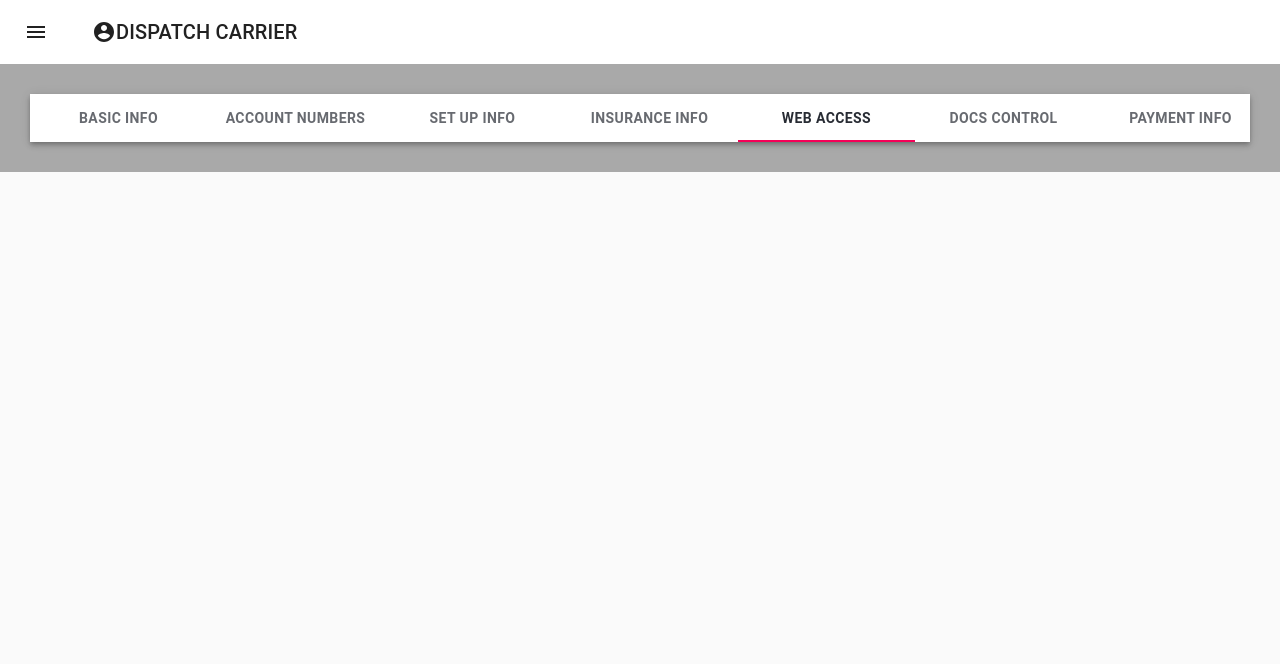
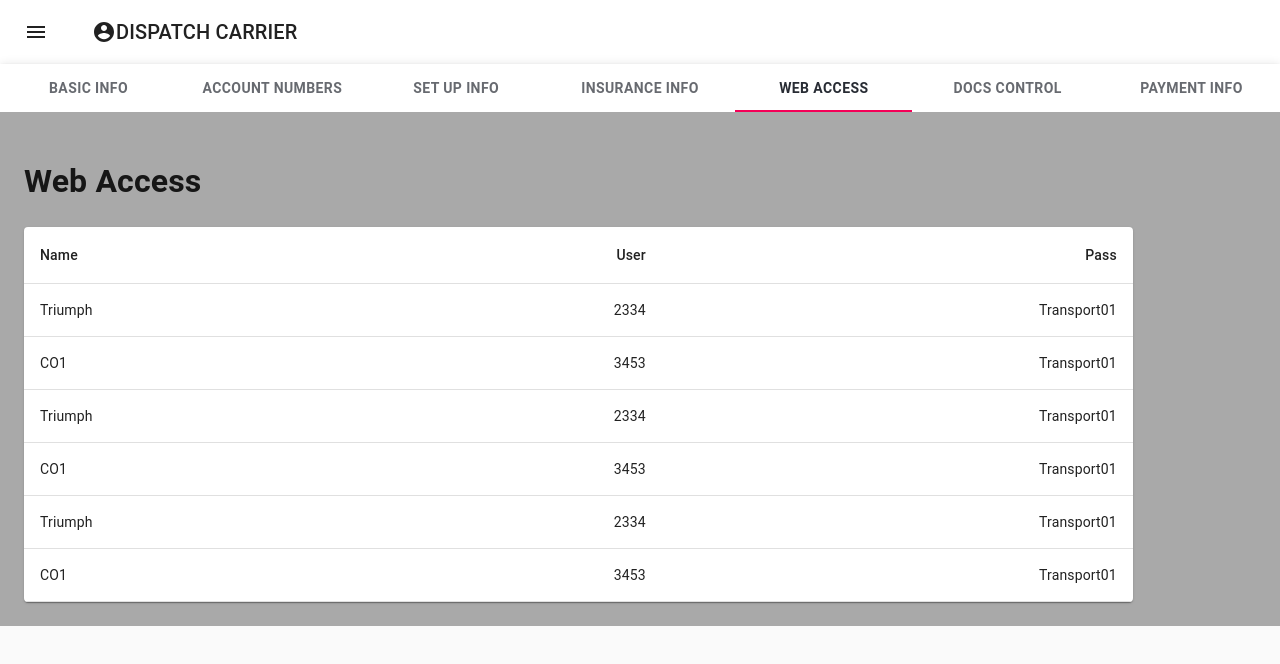
Before and after one commit to lgcastro710/form-app, a React (Create React App) app: page / in a window 1280 px wide. Both pictures are taken after a click on the tab "WEB ACCESS". Shown: the top 664 px of the page. Built offline with nearby package versions, Linux system fonts and the light colour scheme.

Commit message:
se agrego el componente table

```diff
--- a/package.json
+++ b/package.json
@@ -9,6 +9,7 @@
     "@testing-library/react": "^11.1.0",
     "@testing-library/user-event": "^12.1.10",
     "informed": "^3.23.0",
+    "material-table": "^1.69.2",
     "react": "^17.0.1",
     "react-dom": "^17.0.1",
     "react-scripts": "4.0.0",
--- a/src/App.css
+++ b/src/App.css
@@ -75,6 +75,7 @@ width: 60% !important;
 .form-center{
   justify-content: center;
   display: flex;
+  width: 90%;
 }
 .btns-form{
   display: flex;
--- /dev/null
+++ b/src/component/FormSetUp_2.js
@@ -0,0 +1,97 @@
+import {  Text,Scope, Option, Select} from 'informed';
+import { useForm } from '../hooks/useForm';
+
+export const FormSetUp_2= () => {
+    const [formvalues, getInputChange] = useForm({
+       ein:'',
+       clasification:'',
+       factoring:'',
+       factoring_mail:'',
+       dispatcher:'',
+       dispatch:'',
+       state_preference:'',
+    });
+
+    const submitSetUp_2 = (e) =>{
+        e.preventDefault()
+        console.log(formvalues)
+    }
+
+    const {ein,clasification,factoring,factoring_mail,dispatcher,dispatch,state_preference}= formvalues;
+        return (
+            <div className="contendor">
+                <div className="title-form">
+                    <h1>Set Up Info</h1>
+                </div>
+                <div className="form-center">
+                    <form onSubmit={submitSetUp_2}>
+                        <div className="content-inputs">
+
+                            <Scope scope="favorite">
+                                <label>EIN<Text
+                                field="ein"
+                                placeholder="text"
+                                initialValue={ein}
+                                onChange={getInputChange}
+                                /></label>
+                                <label>Company Clasification<Text
+                                field="clasification"
+                                placeholder="text"
+                                initialValue={clasification}
+                                onChange={getInputChange}
+                                /></label>
+                                <label>Factoring CO*<Text
+                                field="factoring"
+                                placeholder="text"
+                                initialValue={factoring}
+                                onChange={getInputChange}
+                                /></label>
+                                <label>Factoring Mail<Text
+                                field="factoring_mail"
+                                placeholder="text"
+                                initialValue={factoring_mail}
+                                onChange={getInputChange}
+                                /></label>
+                                <label>Dispatcher<Text
+                                field="dispatcher"
+                                placeholder="text"
+                                initialValue={dispatcher}
+                                onChange={getInputChange}
+                                /></label>
+                                <label>Dispatch<Text
+                                field="dispatch"
+                                placeholder="text"
+                                initialValue={dispatch}
+                                onChange={getInputChange}
+                                /></label>
+                                <label>
+                                    State Preference
+                                    <Select
+                                    field="state_preference"
+                                    initialValue={state_preference}
+                                    onChange={getInputChange}
+                                    >
+                                        <Option value="" disabled>
+                                        STATE SELECT
+                                        </Option>
+                                        <Option value="ny">NY</Option>
+                                        <Option value="ca">CA</Option>
+                                        <Option value="ky">KY</Option>
+                                        <Option value="nv">NV</Option>
+                                        <Option value="tx">TX</Option>
+                                        <Option value="mt">MT</Option>
+                                    </Select>
+                                </label>
+                            </Scope>
+                        </div>
+
+
+                        <div className="btns-form">
+                            <button type="">Salir</button>
+                            <button type="submit">Guardar</button>
+                        </div>
+                    </form>
+                </div>
+            </div>
+        );
+    }
--- a/src/component/Home.js
+++ b/src/component/Home.js
@@ -28,7 +28,6 @@ export const Home = () => {
 <ThemeProvider theme={theme}>
       <CssBaseline />
           <Navbar />
-            <div className="content-principal">
             <AppBar position="static">
                 <Tabs value={value} onChange={handleChange} aria-label="simple tabs example">
                     <Tab label="Basic Info" {...a11yProps(0)} />
@@ -41,7 +40,6 @@ export const Home = () => {
                 </Tabs>
             </AppBar>
                 <TabsBtn value={value} setValue={setValue}></TabsBtn>
-            </div>
           </ThemeProvider>
             </>
         );
--- /dev/null
+++ b/src/component/TableWebAccess.js
@@ -0,0 +1,66 @@
+import React from "react";
+import { makeStyles, withStyles } from "@material-ui/core/styles";
+import Table from "@material-ui/core/Table";
+import TableBody from "@material-ui/core/TableBody";
+import TableCell from "@material-ui/core/TableCell";
+import TableContainer from "@material-ui/core/TableContainer";
+import TableHead from "@material-ui/core/TableHead";
+import TableRow from "@material-ui/core/TableRow";
+import Paper from "@material-ui/core/Paper";
+
+function createData(name, user, pass) {
+  return { name, user, pass };
+}
+
+const rows = [
+  createData("Triumph", 2334, "Transport01"),
+  createData("CO1", 3453, "Transport01"),
+  createData("Triumph", 2334, "Transport01"),
+  createData("CO1", 3453, "Transport01"),
+  createData("Triumph", 2334, "Transport01"),
+  createData("CO1", 3453, "Transport01"),
+];
+
+const useStyles = makeStyles({
+  table: {
+    minWidth: 700,
+  },
+});
+
+
+export const TableWebAccess = () => {
+  const classes = useStyles();
+
+  return (
+    <div className="contendor">
+      <div className="title-form">
+        <h1>Web Access</h1>
+      </div>
+      <div className="form-center">
+        <TableContainer component={Paper}>
+          <Table className={classes.table} aria-label="caption table">
+            <TableHead>
+              <TableRow>
+
+                <TableCell>Name</TableCell>
+                <TableCell align="right">User</TableCell>
+                <TableCell align="right">Pass</TableCell>
+              </TableRow>
+            </TableHead>
+            <TableBody>
+              {rows.map((row) => (
+                <TableRow key={row.name}>
+                  <TableCell component="th" scope="row">
+                    {row.name}
+                  </TableCell>
+                  <TableCell align="right">{row.user}</TableCell>
+                  <TableCell align="right">{row.pass}</TableCell>
+                </TableRow>
+              ))}
+            </TableBody>
+          </Table>
+        </TableContainer>
+      </div>
+    </div>
+  );
+};
--- a/src/component/Tabs_btn.js
+++ b/src/component/Tabs_btn.js
@@ -7,6 +7,8 @@ import { FormBasic } from './FormBasic';
 import { FormAccount } from './FormAccount';
 import { FormSetUp } from './FormSetUp';
 import { FromInsurance } from './FormInsurance';
+import { FormSetUp_2 } from './FormSetUp_2';
+import { TableWebAccess } from './TableWebAccess';
 
 function TabPanel(props) {
     const { children, value, index, ...other } = props;
@@ -60,8 +62,12 @@ export default function SimpleTabs({value,setvalue}) {
             <TabPanel value={value} index={2}>
                 <FormSetUp></FormSetUp>
             </TabPanel>
+
             <TabPanel value={value} index={3}>
                 <FromInsurance></FromInsurance>
+            </TabPanel>
+            <TabPanel value={value} index={4}>
+                <TableWebAccess></TableWebAccess>
             </TabPanel>
                </div>
         </div>
```
Also changed, not shown: src/component/FormSetUp.js (line endings or trailing spaces), 1 other file (tests, documents, lock files or other folders).
